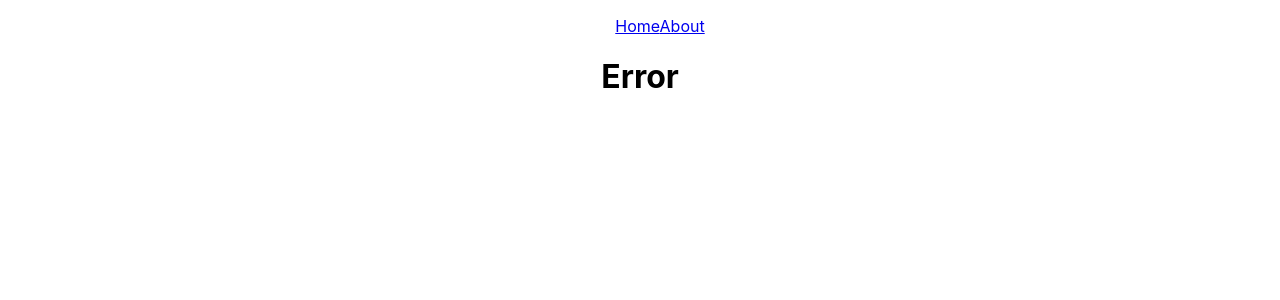
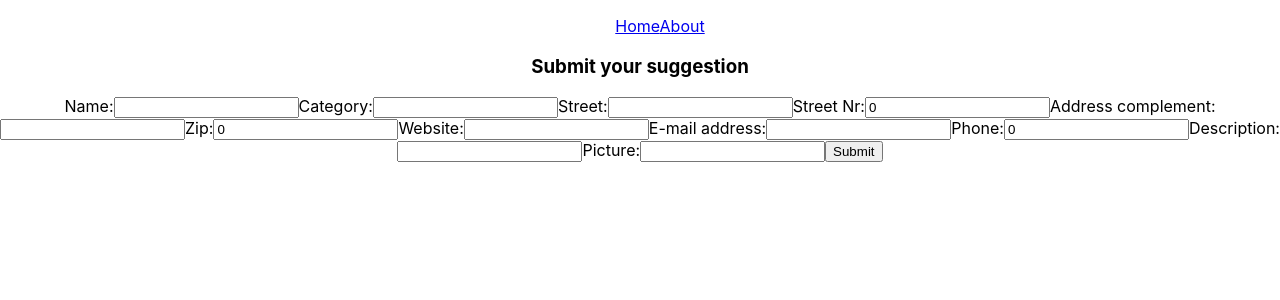
Before and after one commit to miriam-plt/adacodes-frontend, a React (Create React App) app: page /service/add in a window 1280 px wide. Shown: the top 300 px of the page. Built offline with nearby package versions, Linux system fonts and the light colour scheme.

Commit message:
add service page

```diff
--- a/src/App.js
+++ b/src/App.js
@@ -5,6 +5,9 @@ import HomePage from './pages/HomePage';
 import LoginPage from './pages/LoginPage';
 import SignupPage from './pages/SignupPage';
 import ErrorPage from './pages/ErrorPage';
+import AddService from './pages/AddServicePage';
+import EditService from './pages/EditServicePage';
+import ServiceDetails from './pages/ServiceDetailsPage';
 
 function App() {
   return (
@@ -15,6 +18,9 @@ function App() {
         <Route path="/" element={<HomePage />} />
         <Route path="/login" element={<LoginPage />} />
         <Route path="/signup" element={<SignupPage />} />
+        <Route path="/service/add" element={<AddService />} />
+        <Route path="/service/edit" element={<EditService />} />
+        <Route path="/service/detail" element={<ServiceDetails />} />
         <Route path="*" element={<ErrorPage />} />
       </Routes>
 
--- a/src/components/Navbar.js
+++ b/src/components/Navbar.js
@@ -5,13 +5,13 @@ function Navbar() {
     <nav className="Navbar">
       <ul>
 
-        <NavLink to="/" className={({ isActive }) => isActive ? "selected" : ""}>
+        <NavLink to="/" className={({ isActive }) => isActive ? "selected" : "unselected"}>
           Home
         </NavLink>
 
         <NavLink
           to="/about"
-          className={({ isActive }) => isActive ? "selected" : ""}
+          className={({ isActive }) => isActive ? "selected" : "unselected"}
          >
           About
         </NavLink>
--- a/src/index.css
+++ b/src/index.css
@@ -14,11 +14,8 @@ code {
 
 .selected {
   text-shadow: 1px 0px 3px white;
-  color: #fff;
+  color: black;
+  background-color: antiquewhite;
   border-bottom: rgba(255, 255, 255, 0.639) solid 2px;
   padding-bottom: 5px;
 }
-
-.isActive {
-  color: black;
-}
--- /dev/null
+++ b/src/pages/AddServicePage.js
@@ -0,0 +1,73 @@
+import { useState } from "react";
+
+function AddService(props) {
+    const [name, setName] = useState("");
+    const [category, setCategory] = useState("");
+    const [street, setStreet] = useState("");
+    const [streetNr, setStreetNr] = useState(0);
+    const [complement, setComplement] = useState("");
+    const [zip, setZip] = useState(0);
+    const [website, setWebsite] = useState("");
+    const [email, setEmail] = useState("");
+    const [phone, setPhone] = useState(0);
+    const [description, setDescription] = useState("");
+    const [picture, setPicture] = useState("");
+
+    const handleName = (e) => setName(e.target.value);
+    const handleCategory = (e) => setCategory(e.target.value);
+    const handleStreet = (e) => setStreet(e.target.value);
+    const handleStreetNr = (e) => setStreetNr(e.target.value);
+    const handleComplement = (e) => setComplement(e.target.value);
+    const handleZip = (e) => setZip(e.target.value);
+    const handleWebsite = (e) => setWebsite(e.target.value);
+    const handleEmail = (e) => setEmail(e.target.value);
+    const handlePhone = (e) => setPhone(e.target.value);
+    const handleDescription = (e) => setDescription(e.target.value);
+    const handlePicture = (e) => setPicture(e.target.value);
+
+    const handleSubmit = (e) => {
+        e.preventDefault();
+
+        const requestBody = { name, category, street, streetNr, complement, zip, website, email, phone, description, picture };
+        console.log(requestBody);
+    }
+
+    return (
+        <div className="AddService">
+            <h3>Submit your suggestion</h3>
+
+            <form onSubmit={handleSubmit}>
+                <label>Name:</label>
+                <input type="text" name="name" value={name} onChange={handleName}/>
+                <label>Category:</label>
+                <input type="text" name="category" value={category} onChange={handleCategory}/>
+                <label>Street:</label>
+                <input type="text" name="street" value={street} onChange={handleStreet}/>
+                <label>Street Nr:</label>
+                <input type="number" name="streetNr" value={streetNr} onChange={handleStreetNr}/>
+                <label>Address complement:</label>
+                <input type="text" name="complement" value={complement} onChange={handleComplement}/>
+                <label>Zip:</label>
+                <input type="number" name="zip" value={zip} onChange={handleZip}/>
+                <label>Website:</label>
+                <input type="text" name="website" value={website} onChange={handleWebsite}/>
+                <label>E-mail address:</label>
+                <input type="text" name="email" value={email} onChange={handleEmail}/>
+                <label>Phone:</label>
+                <input type="number" name="phone" value={phone} onChange={handlePhone}/>
+                <label>Description:</label>
+                <input type="text" name="description" value={description} onChange={handleDescription}/>
+                <label>Picture:</label>
+                <input type="text" name="picture" value={picture} onChange={handlePicture}/>
+                <button type="submit">Submit</button>
+            </form>
+
+        </div>
+    )
+
+}
+
+
+
+
+export default AddService;
--- /dev/null
+++ b/src/pages/EditServicePage.js
@@ -0,0 +1,9 @@
+function EditService() {
+    return (
+      <div>
+        <h1>Edit service form</h1>
+      </div>
+    );
+  }
+
+  export default EditService;
```
Also changed, not shown: 1 other file (tests, documents, lock files or other folders).
